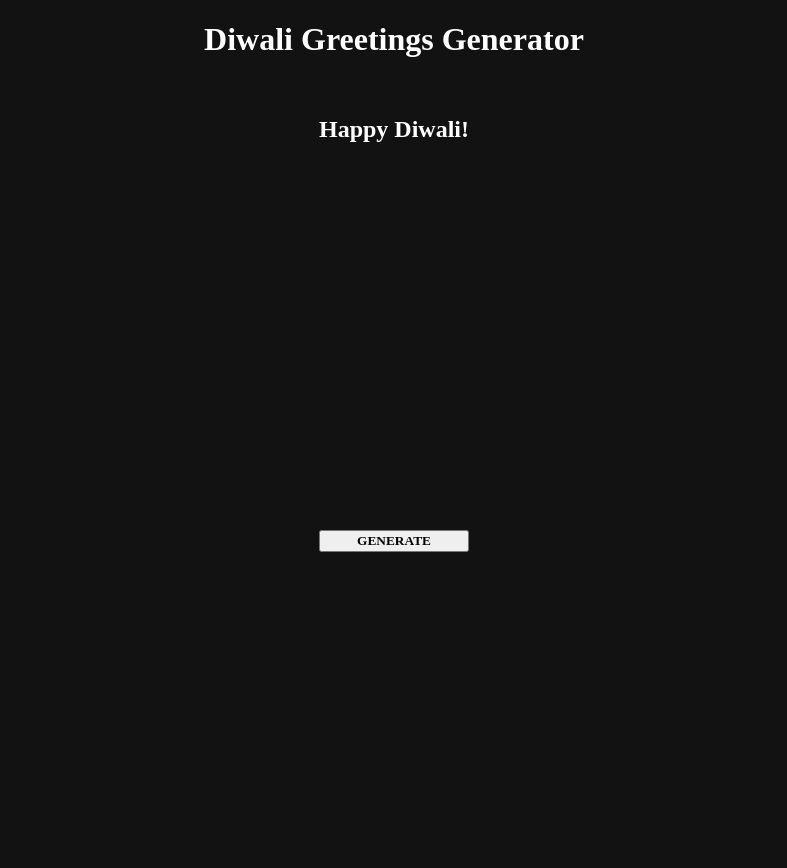
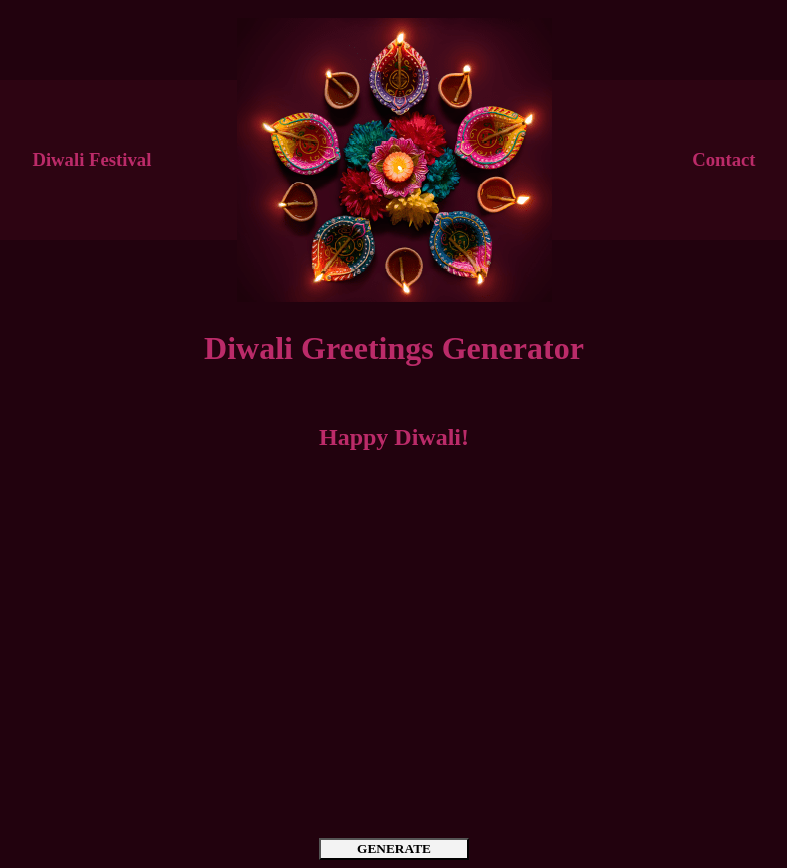
Before and after one commit to staswerno/diwali-hackathon, a React (Create React App) app: page / in a window 1280 px wide. Shown: the whole page, without its empty margins (246-1033 px from the left). Before the commit the page ends 800 px from the top, so only its background shows below. Built offline with nearby package versions, Linux system fonts and the light colour scheme; a web font is replaced by a local one.

Commit message:
header content

```diff
--- a/src/App.css
+++ b/src/App.css
@@ -1,6 +1,6 @@
 * {
 	font-family: Laila;
-	color: white;
+	color: #BB2B69;
 }
 
 .spHighlight {
@@ -10,11 +10,11 @@
 
 body {
 	text-align: center;
-	background-color: #121212;
+	background-color: #22020E;
 }
 
 button {
-	background-color: #f3f3f3);
+	background-color: #f3f3f3;
 	width: 150px;
 	margin: auto;
 	margin-top: 50px;
@@ -53,3 +53,43 @@ button {
 .bgChooser3 {
 	background-image: url("diwalitemp3.jpeg");
 }
+
+.header_box {
+	background-color: #2D0412;
+	width: 100%;
+	height: 20vh;
+	display: flex;
+	justify-content: space-around;
+	margin-top: 80px;
+	position: static;
+	align-items: center;
+
+}
+
+.logo {
+	background-image: url('./happy_diwali.gif');
+	background-repeat: no-repeat;
+	width: 315px;
+	height: 284px;
+	display: flex;
+	align-content: center;
+	size: cover;
+	position: absolute;
+}
+
+.about_festival h3 {
+	color: white;
+
+}
+
+.contact h3 {
+	color: white;
+}
+
+.header_box a {
+	text-decoration: none ;
+}
+
+.App-header h1 {
+	margin-top: 90px;
+}
--- a/src/App.js
+++ b/src/App.js
@@ -1,15 +1,35 @@
 import "./App.css";
 import Generator from "./Generator";
+
 
 function App() {
 	return (
 		<div className="App">
 			<header className="App-header">
+
+
+				<div className="header_box">
+					<div className="about_festival">
+						<h3><a href="/">Diwali Festival</a></h3>
+					</div>
+
+					<div className="logo">
+					</div>
+
+					<div className="contact">
+						<h3><a href="/">Contact</a></h3>
+					</div>
+				</div>
+
+
+
+
 				<h1>Diwali Greetings Generator</h1>
 			</header>
 			<main>
 				<Generator />
 			</main>
+
 		</div>
 	);
 }
```
Also changed, not shown: src/happy_diwali.gif (added).
